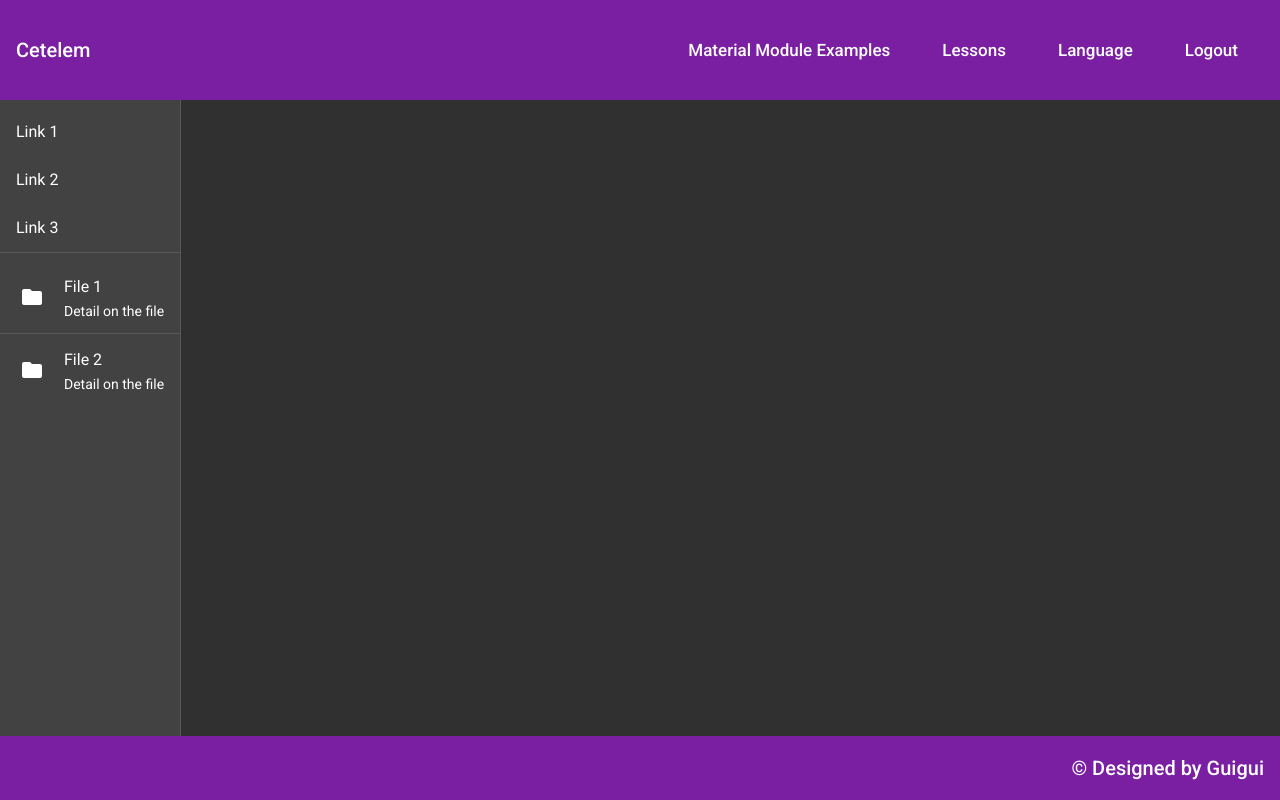
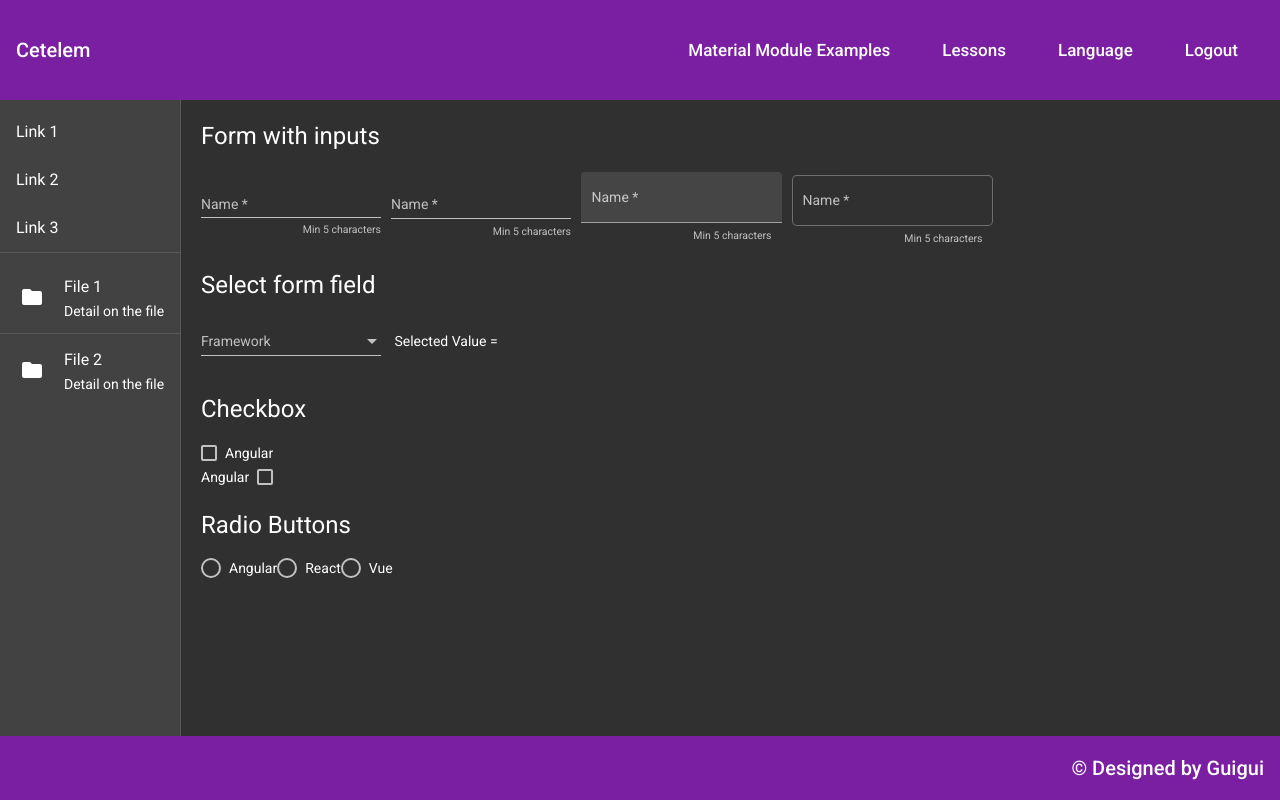
Before and after one commit to Guillaume1979/Angular-Material-Demo, an Angular app in the folder Front/: page /forms in a window 1280 px wide. Before the commit this address led to /. Built offline with nearby package versions, Linux system fonts and the light colour scheme.

Commit message:
adding forms component

```diff
--- /dev/null
+++ b/Front/src/app/content/forms/forms.component.css
@@ -0,0 +1,7 @@
+.formFrame{
+  margin: 20px;
+}
+
+mat-form-field{
+  margin-right: 10px;
+}
--- /dev/null
+++ b/Front/src/app/content/forms/forms.component.html
@@ -0,0 +1,72 @@
+<div class="formFrame">
+  <h1>Form with inputs</h1>
+
+
+  <mat-form-field color="accent" floatLabel="auto" appearance="legacy">
+    <mat-label>Name</mat-label>
+    <input matInput required>
+    <mat-hint align=end>Min 5 characters</mat-hint>
+  </mat-form-field>
+
+  <mat-form-field color="accent" floatLabel="auto" appearance="standard">
+    <mat-label>Name</mat-label>
+    <input matInput required>
+    <mat-hint align=end>Min 5 characters</mat-hint>
+  </mat-form-field>
+
+  <mat-form-field color="accent" floatLabel="auto" appearance="fill">
+    <mat-label>Name</mat-label>
+    <input matInput required>
+    <mat-hint align=end>Min 5 characters</mat-hint>
+  </mat-form-field>
+
+  <mat-form-field color="accent" floatLabel="auto" appearance="outline">
+    <mat-label>Name</mat-label>
+    <input matInput required>
+    <mat-hint align=end>Min 5 characters</mat-hint>
+  </mat-form-field>
+
+</div>
+
+<div class="formFrame">
+  <h1>Select form field</h1>
+
+  <mat-form-field color="accent">
+    <mat-label>Framework</mat-label>
+    <mat-select [(value)]="selectedValue">
+      <mat-option>-</mat-option>
+      <mat-optgroup label="Web">
+        <mat-option value="angular">Angular</mat-option>
+        <mat-option value="react">React</mat-option>
+        <mat-option value="vue">Vue</mat-option>
+      </mat-optgroup>
+      <mat-optgroup label="Mobile">
+        <mat-option value="ionic">Ionic</mat-option>
+        <mat-option value="reactNative">React Native</mat-option>
+      </mat-optgroup>
+    </mat-select>
+  </mat-form-field>
+  Selected Value = {{selectedValue}}
+</div>
+
+<div class="formFrame">
+  <h1>Checkbox</h1>
+
+  <mat-checkbox>Angular</mat-checkbox>
+  <br>
+  <mat-checkbox labelPosition="before">Angular</mat-checkbox>
+
+</div>
+
+<div class="formFrame">
+  <h1>Radio Buttons</h1>
+
+
+  <mat-radio-group [(ngModel)]="radioValue">
+    <mat-radio-button value="angular">Angular</mat-radio-button>
+    <mat-radio-button value="react">React</mat-radio-button>
+    <mat-radio-button value="vue">Vue</mat-radio-button>
+  </mat-radio-group>
+  {{radioValue}}
+
+</div>
--- /dev/null
+++ b/Front/src/app/content/forms/forms.component.ts
@@ -0,0 +1,20 @@
+import {Component, OnInit} from '@angular/core';
+
+@Component({
+  selector: 'app-forms',
+  templateUrl: './forms.component.html',
+  styleUrls: ['./forms.component.css']
+})
+export class FormsComponent implements OnInit {
+
+  selectedValue: string;
+  radioValue: string[];
+
+
+  constructor() {
+  }
+
+  ngOnInit(): void {
+  }
+
+}
--- a/Front/src/app/shared/header/header.component.html
+++ b/Front/src/app/shared/header/header.component.html
@@ -12,6 +12,7 @@
       <button mat-menu-item [routerLink]="['panel']">Panels</button>
       <button mat-menu-item [routerLink]="['card']">Cards</button>
       <button mat-menu-item [routerLink]="['tabs']">Tabs and Stepper</button>
+      <button mat-menu-item [routerLink]="['forms']">Forms</button>
     </mat-menu>
     <button mat-button [matMenuTriggerFor]="lessons">Lessons</button>
     <mat-menu #lessons="matMenu">
```
Also changed, not shown: Front/src/app/app.module.ts (+8 -3 lines), Front/src/app/material/material.module.ts (+11 -1 lines), 2 other files (tests, documents, lock files or other folders).
